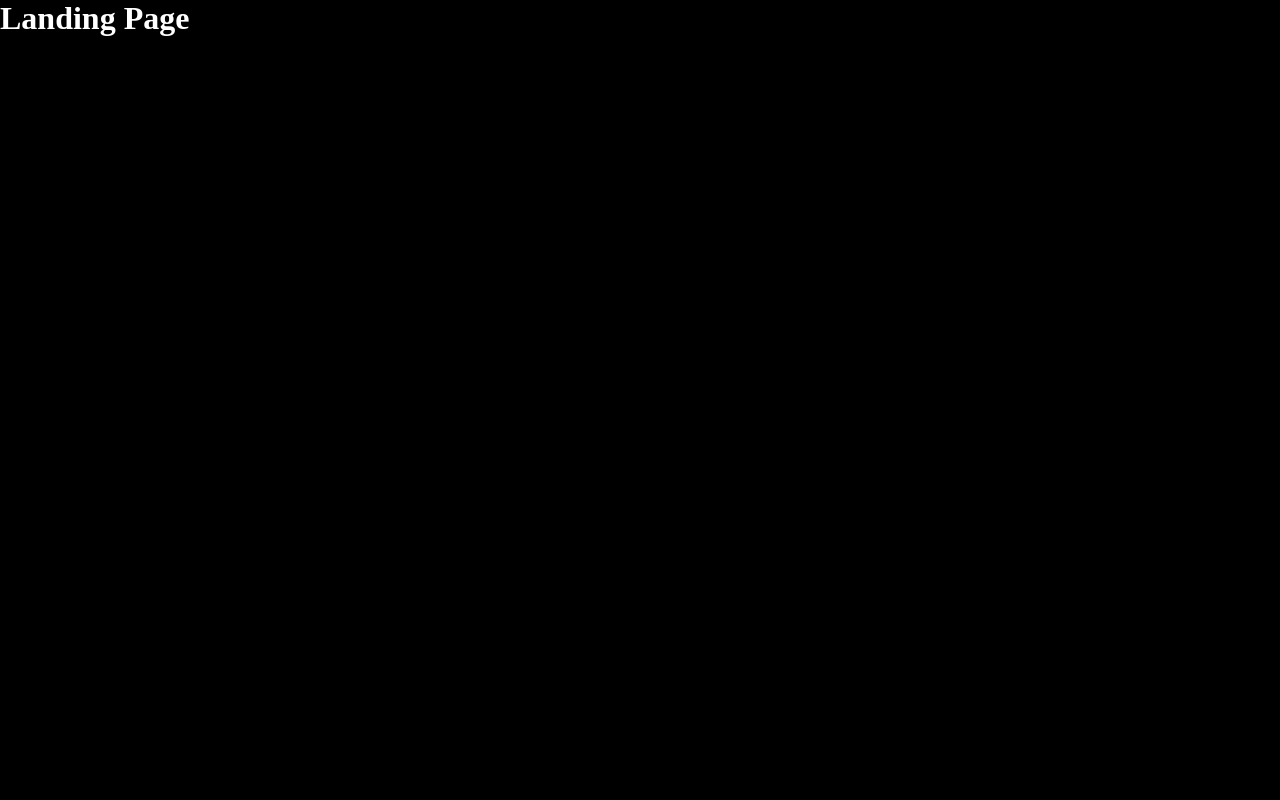
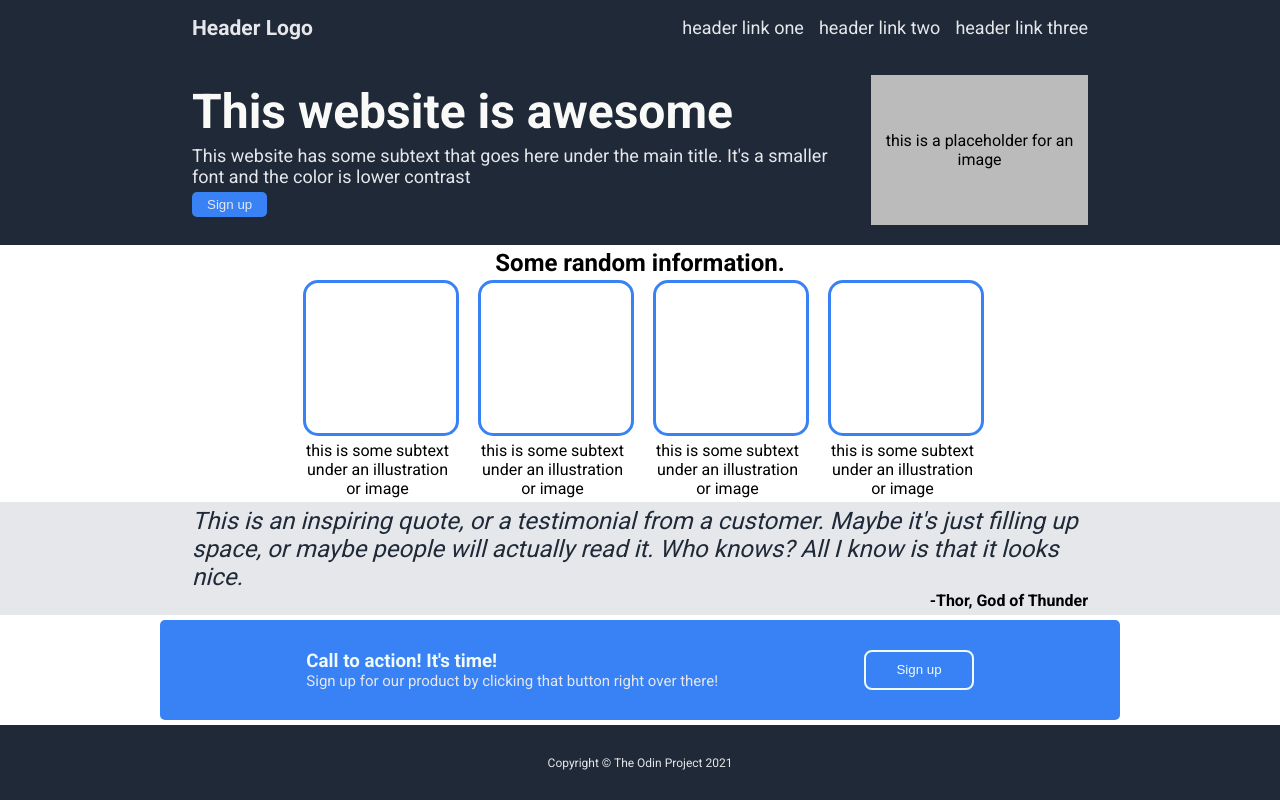
Before and after one commit to crazyapple48/odin_landing-page, a plain HTML site: page index.html in a window 1280 px wide. Drawn offline with Linux system fonts and the light colour scheme.

Commit message:
Oh uhhhhh did the whole thing....

```diff
--- a/index.html
+++ b/index.html
@@ -1,12 +1,87 @@
 <!DOCTYPE html>
 <html lang="en">
-<head>
-    <meta charset="UTF-8">
-    <meta name="viewport" content="width=device-width, initial-scale=1.0">
-    <link rel="stylesheet" href="./styles/styles.css" >
-    <title>Landing Page</title>
-</head>
-<body>
-    <h1>Landing Page</h1>
-</body>
+	<head>
+		<meta charset="UTF-8" />
+		<meta name="viewport" content="width=device-width, initial-scale=1.0" />
+		<link rel="stylesheet" href="./styles/styles.css" />
+		<link href="https://fonts.googleapis.com/css2?family=Roboto:wght@400;700&display=swap" rel="stylesheet" />
+		<title>Landing Page</title>
+	</head>
+	<body>
+		<div class="page">
+			<div>
+				<ul class="header">
+					<li class="logo">
+						<h3>Header Logo</h3>
+					</li>
+					<li>
+						<a>header link one</a>
+					</li>
+					<li>
+						<a>header link two</a>
+					</li>
+					<li>
+						<a>header link three</a>
+					</li>
+				</ul>
+			</div>
+			<div class="hero">
+				<div class="hero-text">
+					<h1>This website is awesome</h1>
+					<p>
+						This website has some subtext that goes here under the main title. It's a smaller font and the
+						color is lower contrast
+					</p>
+					<button class="sign-up-hero">Sign up</button>
+				</div>
+				<div class="image">
+					<p>this is a placeholder for an image</p>
+				</div>
+			</div>
+			<div class="information">
+				<h2>Some random information.</h2>
+				<div class="cards">
+					<div>
+						<div class="square"></div>
+						<p>this is some subtext under an illustration or image</p>
+					</div>
+					<div>
+						<div class="square"></div>
+						<p>this is some subtext under an illustration or image</p>
+					</div>
+					<div>
+						<div class="square"></div>
+						<p>this is some subtext under an illustration or image</p>
+					</div>
+					<div>
+						<div class="square"></div>
+						<p>this is some subtext under an illustration or image</p>
+					</div>
+				</div>
+			</div>
+			<div class="testimonial">
+				<p class="quote">
+					<em
+						>This is an inspiring quote, or a testimonial from a customer. Maybe it's just filling up space,
+						or maybe people will actually read it. Who knows? All I know is that it looks nice.</em
+					>
+				</p>
+                <p class="citation"><strong>-Thor, God of Thunder</strong></p>
+			</div>
+			<div class="call">
+                <div class="call-container">
+                    <div class="call-text">
+                        <h3>Call to action! It's time!</h3>
+                        <p>Sign up for our product by clicking that button right over there!</p>
+                    </div>
+                    <button class="call-btn">
+                        Sign up
+                    </button>
+                </div>
+            </div>
+			<div class="footer">
+                <p class="copyright">Copyright &copy The Odin Project 2021</p>
+            </div>
+		</div>
+	</body>
 </html>
--- a/styles/styles.css
+++ b/styles/styles.css
@@ -2,9 +2,187 @@
     margin: 0;
     padding: 0;
     text-decoration: none;
+    box-shadow: none;
+    border: none;
 }
 
 html {
-    background-color: black;
-    color: white;
+    box-sizing: border-box;
+    background-color: white;
+    color: black;
+    font-family: Roboto, sans-serif;
 }
+
+.page {
+    display: flex;
+    flex-direction: column;
+    width: 100vw;
+    height: 100vh;
+}
+
+.header {
+    display: flex;
+    flex-direction: row;
+    flex: 0 0 40px;
+    gap: 15px;
+    list-style-type: none;
+    background-color: #1F2937;
+    padding: 15px 15% 15px 15%;
+    align-items: center;
+}
+
+.logo {
+    margin-right: auto;
+    font-size: 24px;
+    font-weight: bold;
+    color: #F9FAF8;
+}
+
+.header li {
+    font-size: 18px;
+    color: #E5E7EB;
+}
+
+.hero {
+    display: flex;
+    flex-direction: row;
+    flex: 0 0 40px;
+    gap: 15px;
+    list-style-type: none;
+    background-color: #1F2937;
+    padding: 15px 15% 15px 15%;
+    align-items: center;
+    flex: auto;
+}
+
+.hero-text {
+    display: flex;
+    flex-direction: column;
+    align-items: flex-start;
+    gap: 5px;
+    flex: auto;
+}
+
+.hero-text h1 {
+    font-size: 48px;
+    font-weight: 900;
+    color: #F9FAF8;
+}
+
+.hero-text p {
+    font-size: 18px;
+    color: #E5E7EB;
+}
+
+.image {
+    display: flex;
+    flex: auto;
+    background-color: #bbb;
+    height: 150px;
+    width: 300px;
+    align-items: center;
+    justify-content: center;
+    text-align: center;
+}
+
+.sign-up-hero {
+    background-color: #3882F6;
+    padding: 5px 15px;
+    color: #E5E7EB;
+    border-radius: 5px;
+    flex: none;
+}
+
+.information {
+    background-color: white;
+    flex: auto;
+    display: flex;
+    flex-direction: column;
+    align-items: center;
+    justify-content: space-evenly;
+}
+
+.cards {
+    display: flex;
+    justify-content: center;
+    align-items: center;
+    gap: 25px;
+}
+
+.square {
+    border: 3px solid #3882F6;
+    height: 150px;
+    border-radius: 15px;
+    margin-bottom: 5px;
+}
+
+.cards div {
+    width: 150px;
+    text-align: center;
+}
+
+.testimonial {
+    display: flex;
+    flex-direction: column;
+    padding: 0 15%;
+    background-color: #E5E7EB;
+    flex: auto;
+    text-align: left;
+    justify-content: center;
+}
+
+.quote {
+    font-size: 24px;
+    color: #1F2937;
+    font-weight: 300;
+}
+
+.citation {
+    align-self: flex-end;
+}
+
+.call {
+    flex: auto;
+    display: flex;
+    justify-content: center;
+    align-items: center;
+}
+
+.call-container {
+    background-color: #3882F6;
+    border-radius: 5px;
+    display: flex;
+    justify-content: space-evenly;
+    width: 75%;
+    padding: 30px 0;
+}
+
+.call-text h3 {
+    color: #F0FAF8;
+}
+
+.call-text p {
+    color: #E5E7EB;
+    font-size: 15px;
+}
+
+.call-btn {
+    background-color: transparent;
+    border: 2px solid #F0FAF8;
+    color: #F0FAF8;
+    border-radius: 8px;
+    padding: 3px 30px;
+}
+
+.footer {
+    flex: 0 0 75px;
+    background-color: #1F2937;
+    display: flex;
+    justify-content: center;
+    align-items: center;
+}
+
+.copyright {
+    color: #E5E7EB;
+    font-size: 12px;
+}
```
